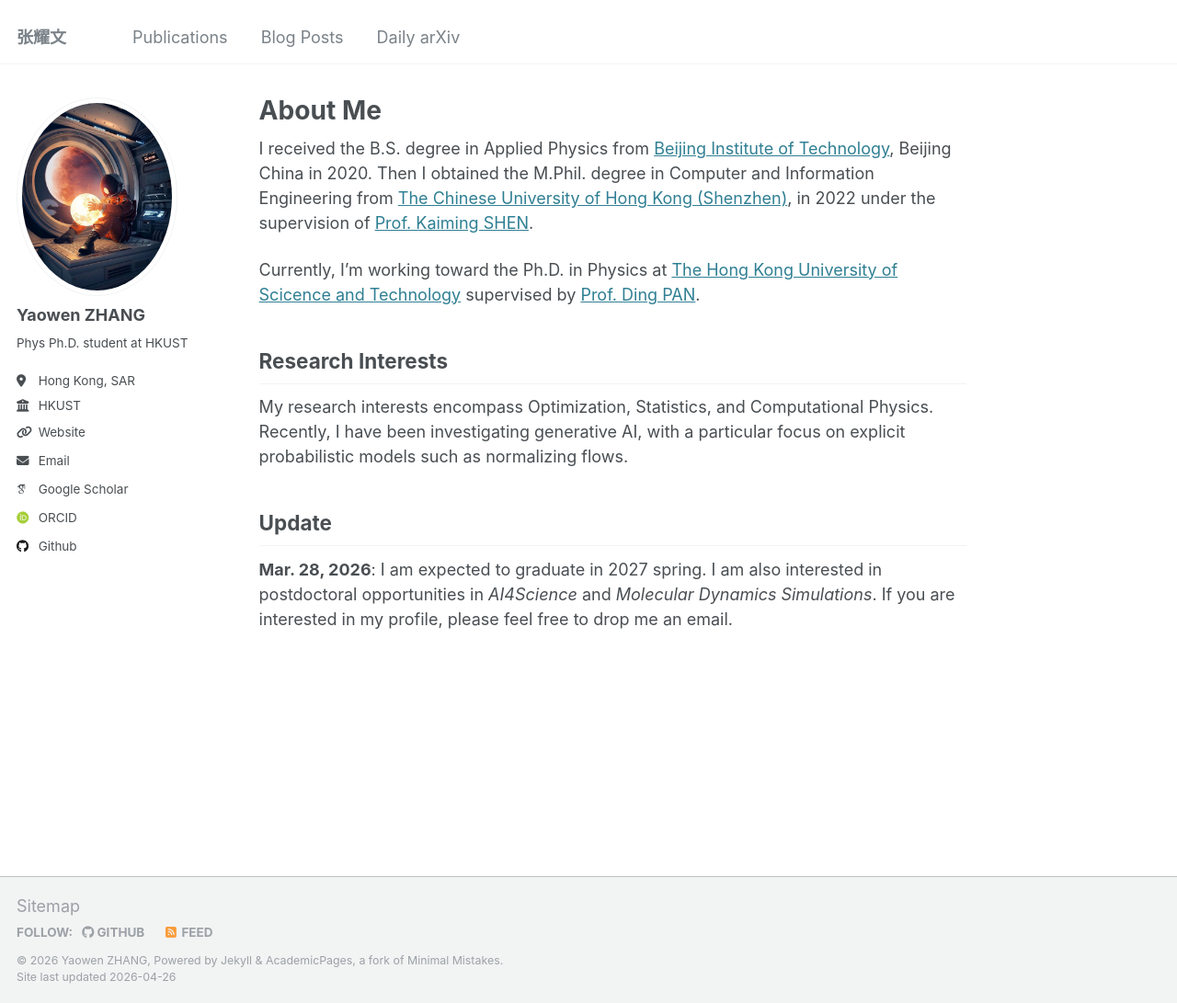
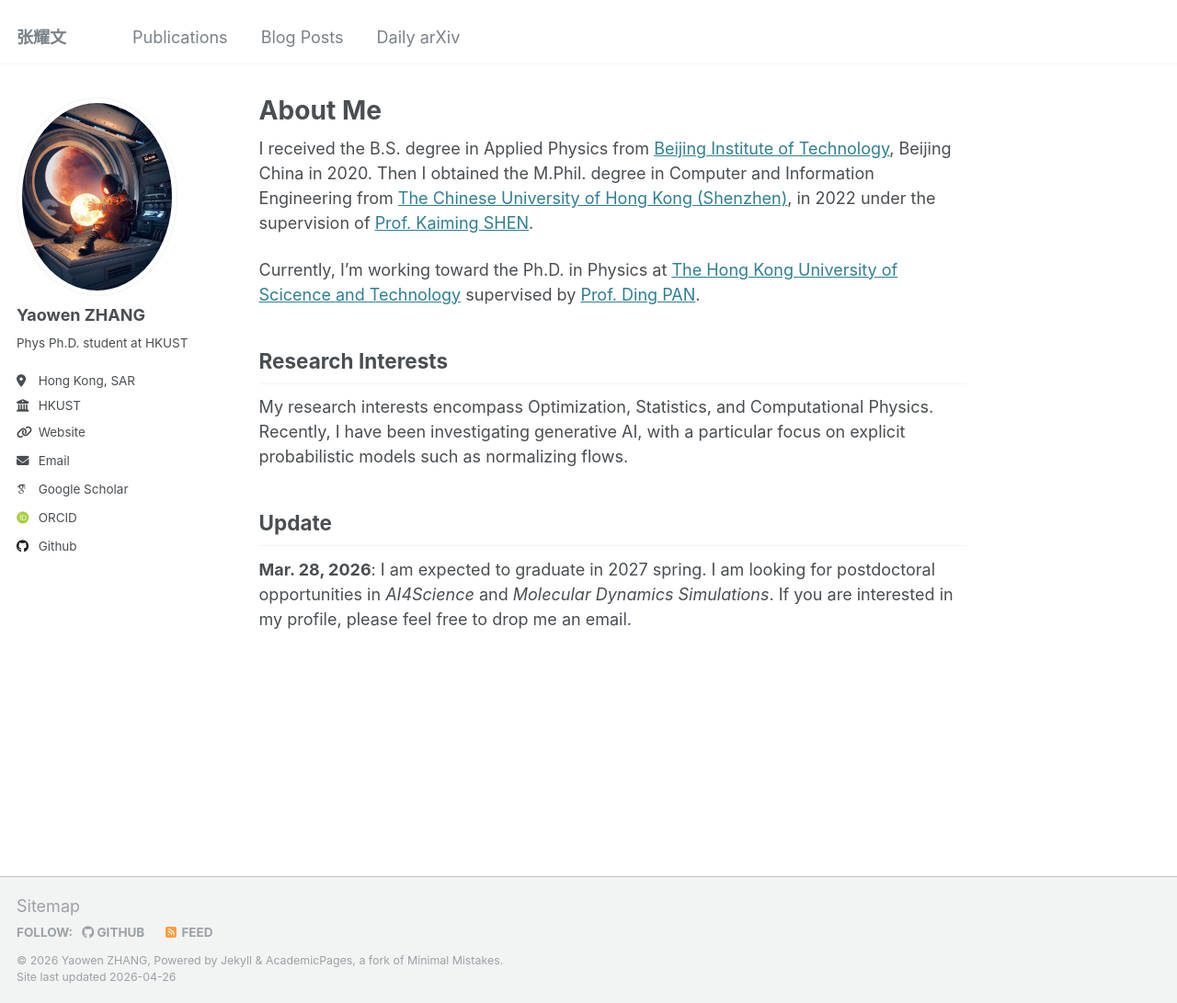
Before and after one commit to phyzyw/phyzyw.github.io, a Jekyll site: the page built from _pages/about.md, in a window 1280 px wide and 1091 px high. Shown: the whole window at 92% size. Built offline with Jekyll 4.4.1, drawn with Linux system fonts in a browser that asks for light colours; some web fonts are replaced; a script that is not in the unit is left out.

Commit message:
add update

```diff
--- a/_pages/about.md
+++ b/_pages/about.md
@@ -16,7 +16,7 @@ My research interests encompass Optimization, Statistics, and Computational Phys
 
 ## Update
 
-**Mar. 28, 2026**: I am expected to graduate in 2027 spring. I am also interested in postdoctoral opportunities in *AI4Science* and *Molecular Dynamics Simulations*. If you are interested in my profile, please feel free to drop me an email.
+**Mar. 28, 2026**: I am expected to graduate in 2027 spring. I am looking for postdoctoral opportunities in *AI4Science* and *Molecular Dynamics Simulations*. If you are interested in my profile, please feel free to drop me an email.
 
 
 
```
